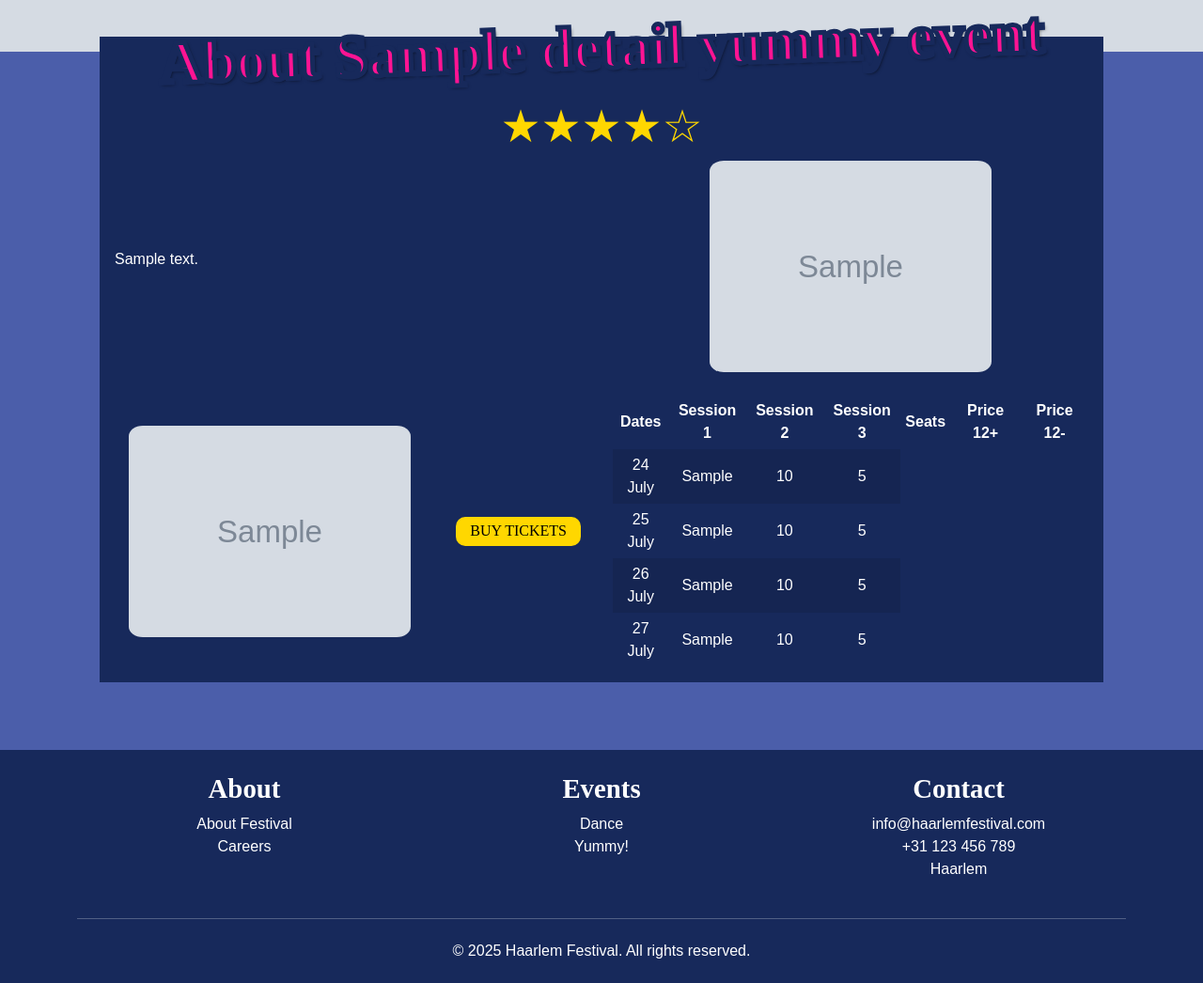
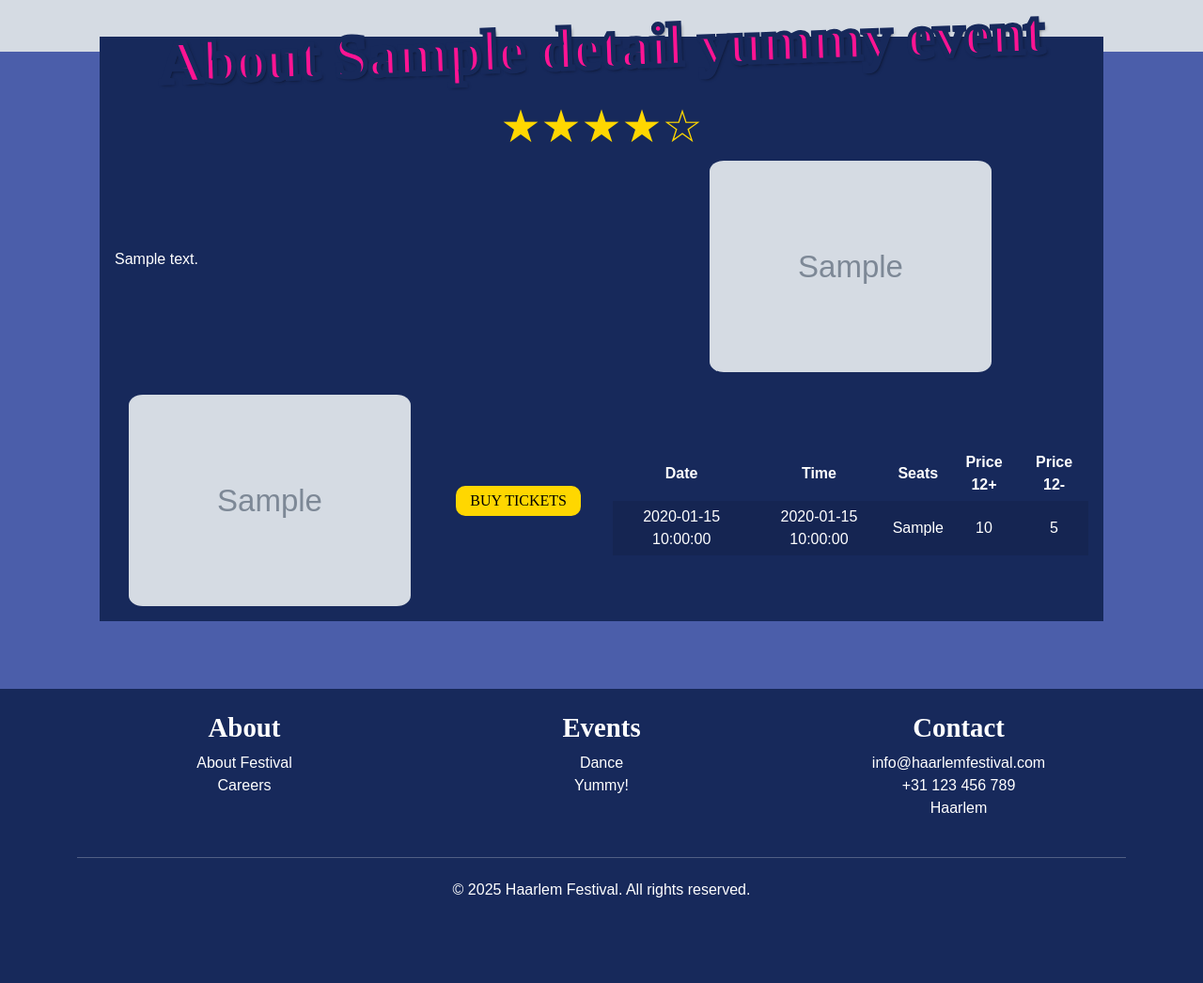
Before and after one commit to meryamdouirii/project-webapplication, a PHP site: the page made by app/views/event/yummy!/yummy-detail.php in a window 1280 px wide. Shown: the part 661-1707 px from the top of the page at 94% size. After the commit the page ends 1616 px from the top, so only its background shows below. Run offline with PHP 8.4, Linux system fonts and the light colour scheme; the template is opened without the code that fills it: most values are stand-ins (such as "Sample title", 1, 10 or a date in 2020); grey boxes marked "Sample" are stand-in pictures; some libraries are stand-ins or nearby versions; some web fonts are replaced.

Commit message:
Update yummy-detail.php

```diff
--- a/app/views/event/yummy!/yummy-detail.php
+++ b/app/views/event/yummy!/yummy-detail.php
@@ -72,42 +72,22 @@ use App\Models\Session;
                         <div class="col-6 d-flex align-items-center ">
                                 <table>
                                     <tr>
-                                        <th>Dates</th>
-                                        <th>Session 1</th>
-                                        <th>Session 2</th>
-                                        <th>Session 3</th>
+                                        <th>Date</th>
+                                        <th>Time</th>
                                         <th>Seats</th>
                                         <th>Price 12+</th>
                                         <th>Price 12-</th>
                                     </tr>
-                                    <?php
-                                      $dates = [
-                                        new DateTime("2025-07-24"),
-                                        new DateTime("2025-07-25"),
-                                        new DateTime("2025-07-26"),
-                                        new DateTime("2025-07-27")
-                                    ];
-
-
-                                       foreach ($dates as $date) {
-                                        echo "<tr>
-                                        <td>" . $date->format('d F') . "</td>";
-                                        foreach ($yummySessions as $session) {
-                                            $sessionDate = (new DateTime($session->getDateTimeStart()))->format('Y-m-d');
-                                            if ($sessionDate == $date->format('Y-m-d')) {
-
-                                                echo "<td>" . (new DateTime($session->getDateTimeStart()))->format('H:i') . "</td>";
-
-                                            }
-
-                                        }
+                                    <?php foreach ($yummySessions as $session): ?><?php
+                                     {
+                                        echo "<td>" . $session->getDate() . "</td>";
+                                        echo "<td>" . $session->getStartTime() . "</td>";
                                         echo "<td>" . $session->getTicketsAvailable() . "</td>";
                                         echo "<td>" . $session->getPrice() . "</td>";
                                         echo "<td>" . ($session->getPrice() / 2) . "</td>";
                                         echo "</tr>";
                                     }
-
-                                        ?>
+                                     ?><?php endforeach; ?>
 
                             </table>
                         </div>
```
